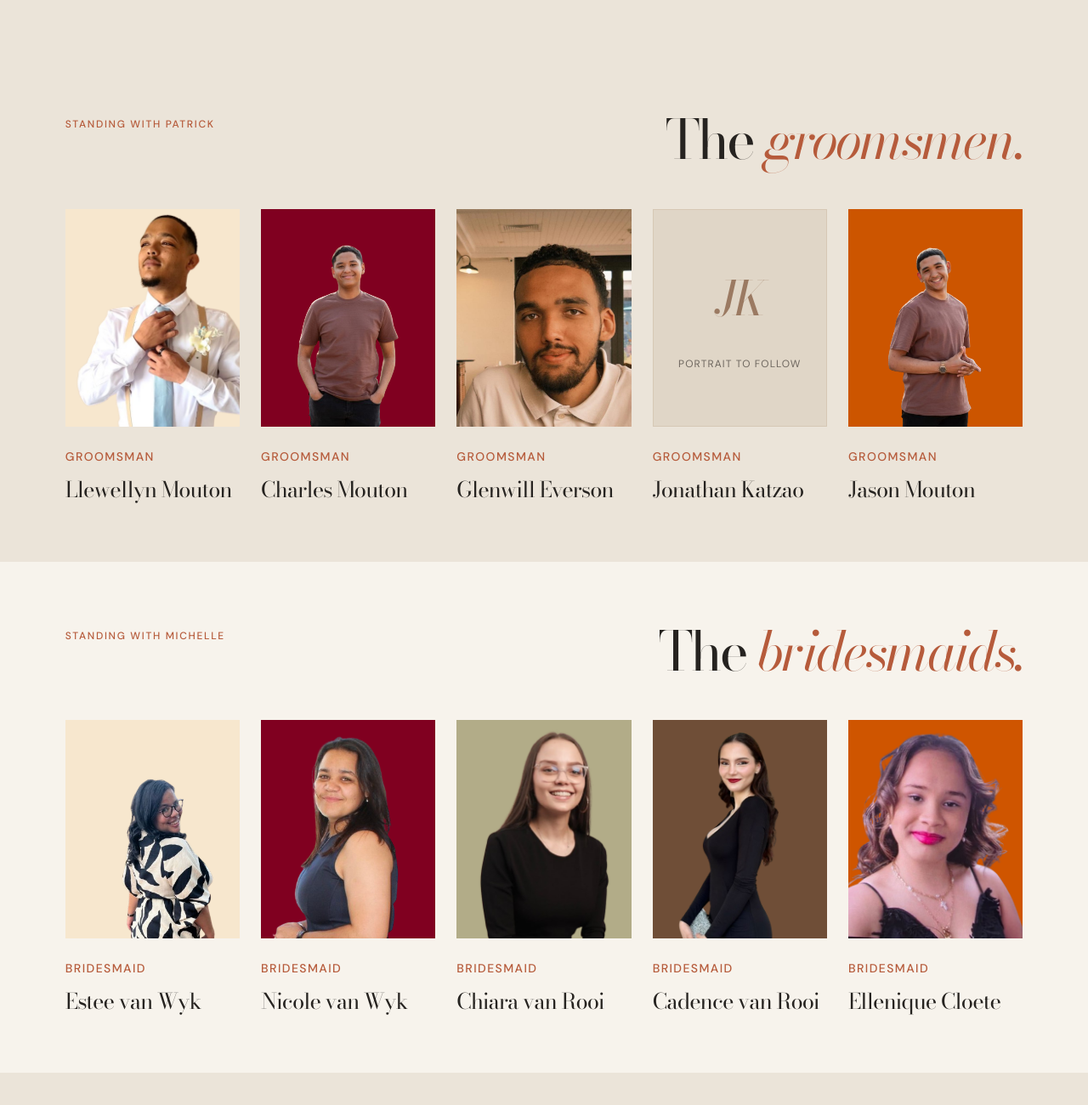
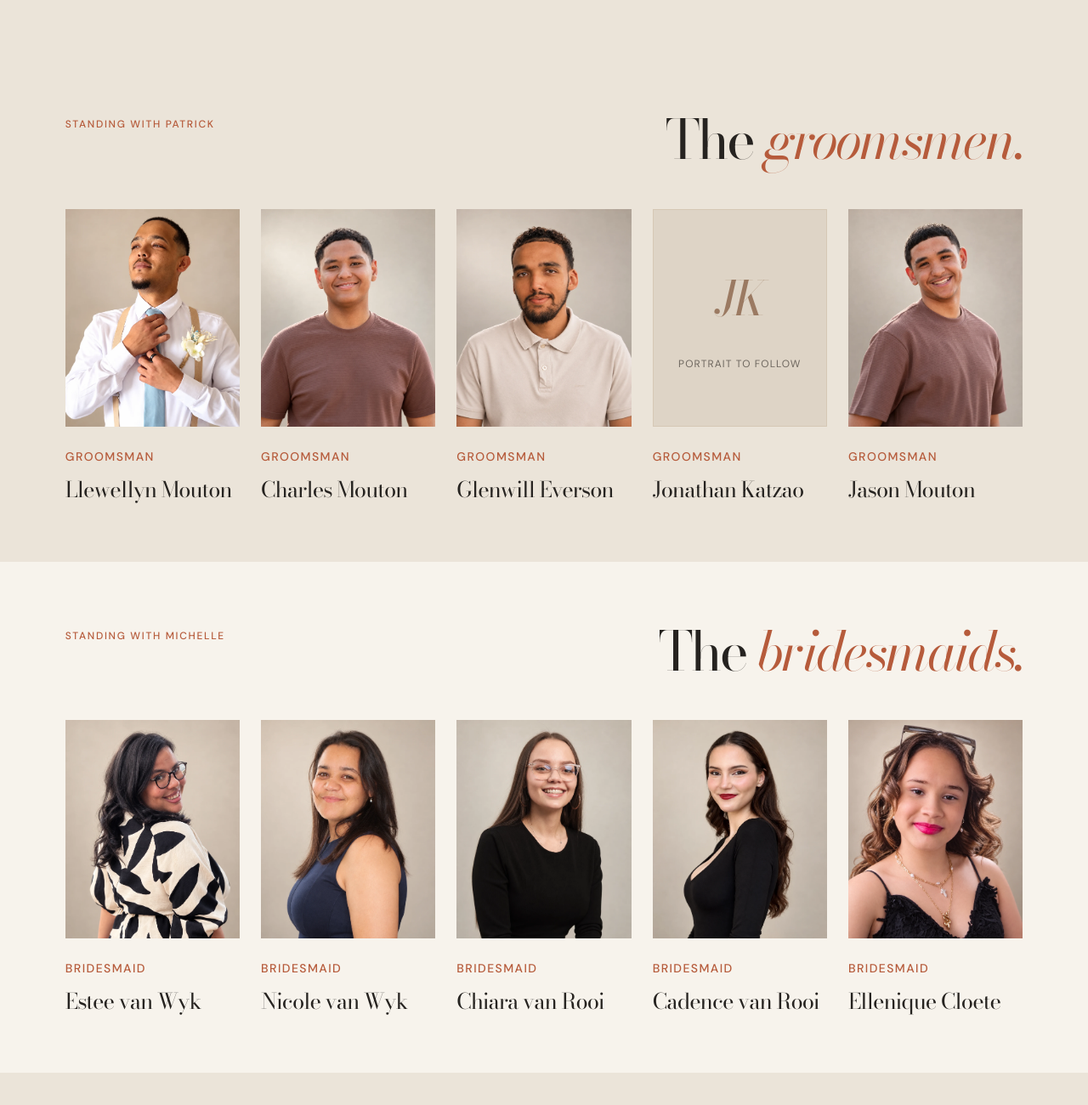
Before and after one commit to hpmouton/dist, a website: page dist/wedding-party.html in a window 1280 px wide. Shown: the part 2840-4140 px from the top of the page at 85% size. Drawn offline with nearby package versions, Linux system fonts and the light colour scheme.

Commit message:
Update photos

```diff
--- a/dist/wedding-party.html
+++ b/dist/wedding-party.html
@@ -56,21 +56,21 @@
       <div class="party-section-heading reveal"><p class="eyebrow">Standing with Patrick</p><h2 id="groomsmen-title">The <em>groomsmen.</em></h2></div>
       <!-- Replace each portrait-pending element with a person-photo containing that person's photograph. -->
       <div class="attendants-grid">
-        <article class="person-card reveal"><div class="person-photo portrait-llewellyn"><img src="assets/llewellyn.png" alt="Llewellyn Mouton adjusting his tie, groomsman" width="691" height="881" loading="lazy"></div><div class="person-caption"><span class="person-role">Groomsman</span><h3>Llewellyn Mouton</h3></div></article>
-        <article class="person-card reveal"><div class="person-photo portrait-charles"><img src="assets/charles.png" alt="Portrait of Charles Mouton, groomsman" width="854" height="1280" loading="lazy"></div><div class="person-caption"><span class="person-role">Groomsman</span><h3>Charles Mouton</h3></div></article>
-        <article class="person-card reveal"><div class="person-photo portrait-glenwill"><img src="assets/Glenwill.jpeg" alt="Portrait of Glenwill Everson, groomsman" width="727" height="1280" loading="lazy"></div><div class="person-caption"><span class="person-role">Groomsman</span><h3>Glenwill Everson</h3></div></article>
+        <article class="person-card reveal"><div class="person-photo portrait-llewellyn"><img class="studio-portrait" src="assets/portraits/llewellyn-studio.webp" alt="Portrait of Llewellyn Mouton, groomsman" width="1122" height="1402" loading="lazy" decoding="async"></div><div class="person-caption"><span class="person-role">Groomsman</span><h3>Llewellyn Mouton</h3></div></article>
+        <article class="person-card reveal"><div class="person-photo portrait-charles"><img class="studio-portrait" src="assets/portraits/charles-studio.webp" alt="Portrait of Charles Mouton, groomsman" width="1122" height="1402" loading="lazy" decoding="async"></div><div class="person-caption"><span class="person-role">Groomsman</span><h3>Charles Mouton</h3></div></article>
+        <article class="person-card reveal"><div class="person-photo portrait-glenwill"><img class="studio-portrait" src="assets/portraits/glenwill-studio.webp" alt="Portrait of Glenwill Everson, groomsman" width="1122" height="1402" loading="lazy" decoding="async"></div><div class="person-caption"><span class="person-role">Groomsman</span><h3>Glenwill Everson</h3></div></article>
         <article class="person-card pending-card reveal"><div class="portrait-pending" role="img" aria-label="Jonathan Katzao, portrait to follow"><span class="pending-initial" aria-hidden="true">JK</span><span>PORTRAIT TO FOLLOW</span></div><div class="person-caption"><span class="person-role">Groomsman</span><h3>Jonathan Katzao</h3></div></article>
-        <article class="person-card reveal"><div class="person-photo portrait-jason"><img src="assets/jason.png" alt="Portrait of Jason Mouton, groomsman" width="854" height="1280" loading="lazy"></div><div class="person-caption"><span class="person-role">Groomsman</span><h3>Jason Mouton</h3></div></article>
+        <article class="person-card reveal"><div class="person-photo portrait-jason"><img class="studio-portrait" src="assets/portraits/jason-studio.webp" alt="Portrait of Jason Mouton, groomsman" width="1122" height="1402" loading="lazy" decoding="async"></div><div class="person-caption"><span class="person-role">Groomsman</span><h3>Jason Mouton</h3></div></article>
       </div>
     </section>
     <section class="attendants-section bridal-section section" id="bridesmaids" aria-labelledby="bridesmaids-title">
       <div class="party-section-heading reveal"><p class="eyebrow">Standing with Michelle</p><h2 id="bridesmaids-title">The <em>bridesmaids.</em></h2></div>
       <div class="attendants-grid">
-        <article class="person-card reveal"><div class="person-photo portrait-estee"><img src="assets/estee.png" alt="Portrait of Estee van Wyk, bridesmaid" width="960" height="779" loading="lazy"></div><div class="person-caption"><span class="person-role">Bridesmaid</span><h3>Estee van Wyk</h3></div></article>
-        <article class="person-card reveal"><div class="person-photo portrait-nicole"><img src="assets/nicole.png" alt="Portrait of Nicole van Wyk, bridesmaid" width="388" height="939" loading="lazy"></div><div class="person-caption"><span class="person-role">Bridesmaid</span><h3>Nicole van Wyk</h3></div></article>
-        <article class="person-card reveal"><div class="person-photo portrait-chiara"><img src="assets/chiara.png" alt="Portrait of Chiara van Rooi, bridesmaid" width="549" height="797" loading="lazy"></div><div class="person-caption"><span class="person-role">Bridesmaid</span><h3>Chiara van Rooi</h3></div></article>
-        <article class="person-card reveal"><div class="person-photo portrait-cadence"><img src="assets/cadence.png" alt="Portrait of Cadence van Rooi, bridesmaid" width="809" height="1080" loading="lazy"></div><div class="person-caption"><span class="person-role">Bridesmaid</span><h3>Cadence van Rooi</h3></div></article>
-        <article class="person-card reveal"><div class="person-photo portrait-ellenique"><img src="assets/ellenique.png" alt="Portrait of Ellenique Cloete, bridesmaid" width="1149" height="1280" loading="lazy"></div><div class="person-caption"><span class="person-role">Bridesmaid</span><h3>Ellenique Cloete</h3></div></article>
+        <article class="person-card reveal"><div class="person-photo portrait-estee"><img class="studio-portrait" src="assets/portraits/estee-studio.webp" alt="Portrait of Estee van Wyk, bridesmaid" width="1122" height="1402" loading="lazy" decoding="async"></div><div class="person-caption"><span class="person-role">Bridesmaid</span><h3>Estee van Wyk</h3></div></article>
+        <article class="person-card reveal"><div class="person-photo portrait-nicole"><img class="studio-portrait" src="assets/portraits/nicole-studio.webp" alt="Portrait of Nicole van Wyk, bridesmaid" width="1122" height="1402" loading="lazy" decoding="async"></div><div class="person-caption"><span class="person-role">Bridesmaid</span><h3>Nicole van Wyk</h3></div></article>
+        <article class="person-card reveal"><div class="person-photo portrait-chiara"><img class="studio-portrait" src="assets/portraits/chiara-studio.webp" alt="Portrait of Chiara van Rooi, bridesmaid" width="1122" height="1402" loading="lazy" decoding="async"></div><div class="person-caption"><span class="person-role">Bridesmaid</span><h3>Chiara van Rooi</h3></div></article>
+        <article class="person-card reveal"><div class="person-photo portrait-cadence"><img class="studio-portrait" src="assets/portraits/cadence-studio.webp" alt="Portrait of Cadence van Rooi, bridesmaid" width="1122" height="1402" loading="lazy" decoding="async"></div><div class="person-caption"><span class="person-role">Bridesmaid</span><h3>Cadence van Rooi</h3></div></article>
+        <article class="person-card reveal"><div class="person-photo portrait-ellenique"><img class="studio-portrait" src="assets/portraits/ellenique-studio.webp" alt="Portrait of Ellenique Cloete, bridesmaid" width="1122" height="1402" loading="lazy" decoding="async"></div><div class="person-caption"><span class="person-role">Bridesmaid</span><h3>Ellenique Cloete</h3></div></article>
       </div>
     </section>
     <section class="attendants-section section" id="flower-boys" aria-labelledby="flower-boys-title">
```
Also changed, not shown: dist/assets/portraits/cadence-studio.webp (added), dist/assets/portraits/charles-studio.webp (added), dist/assets/portraits/chiara-studio.webp (added), dist/assets/portraits/ellenique-studio.webp (added), dist/assets/portraits/estee-studio.webp (added), dist/assets/portraits/glenwill-studio.webp (added), dist/assets/portraits/jason-studio.webp (added), dist/assets/portraits/llewellyn-studio.webp (added), dist/assets/portraits/nicole-studio.webp (added), dist/design.css.
